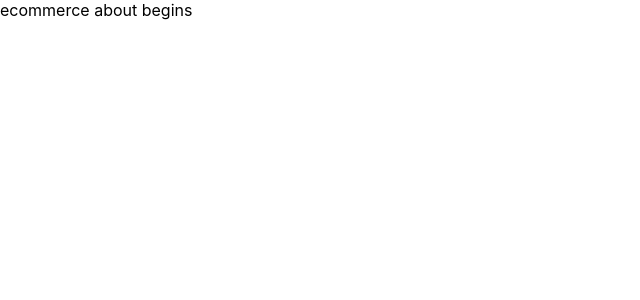
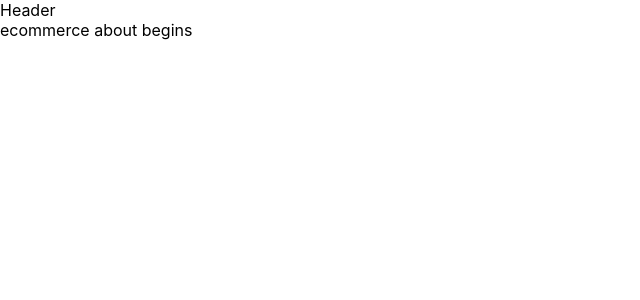
Before and after one commit to PraneshUlleri/Reactjs, a React (Create React App) app in the folder eCom/client/: page / in a window 1280 px wide. Shown: the top 300 px of the page, without its empty margins (0-640 px from the left). Built offline with nearby package versions, Linux system fonts and the light colour scheme.

Commit message:
started with header

```diff
--- a/eCom/client/src/App.js
+++ b/eCom/client/src/App.js
@@ -1,5 +1,12 @@
+import Header from './components/Header';
+
 function App() {
-  return <div>ecommerce about begins</div>;
+  return (
+    <div>
+      <Header />
+      ecommerce about begins
+    </div>
+  );
 }
 
 export default App;
--- /dev/null
+++ b/eCom/client/src/components/Header.js
@@ -0,0 +1,7 @@
+import React from 'react';
+
+const Header = () => {
+  return <div>Header</div>;
+};
+
+export default Header;
```
